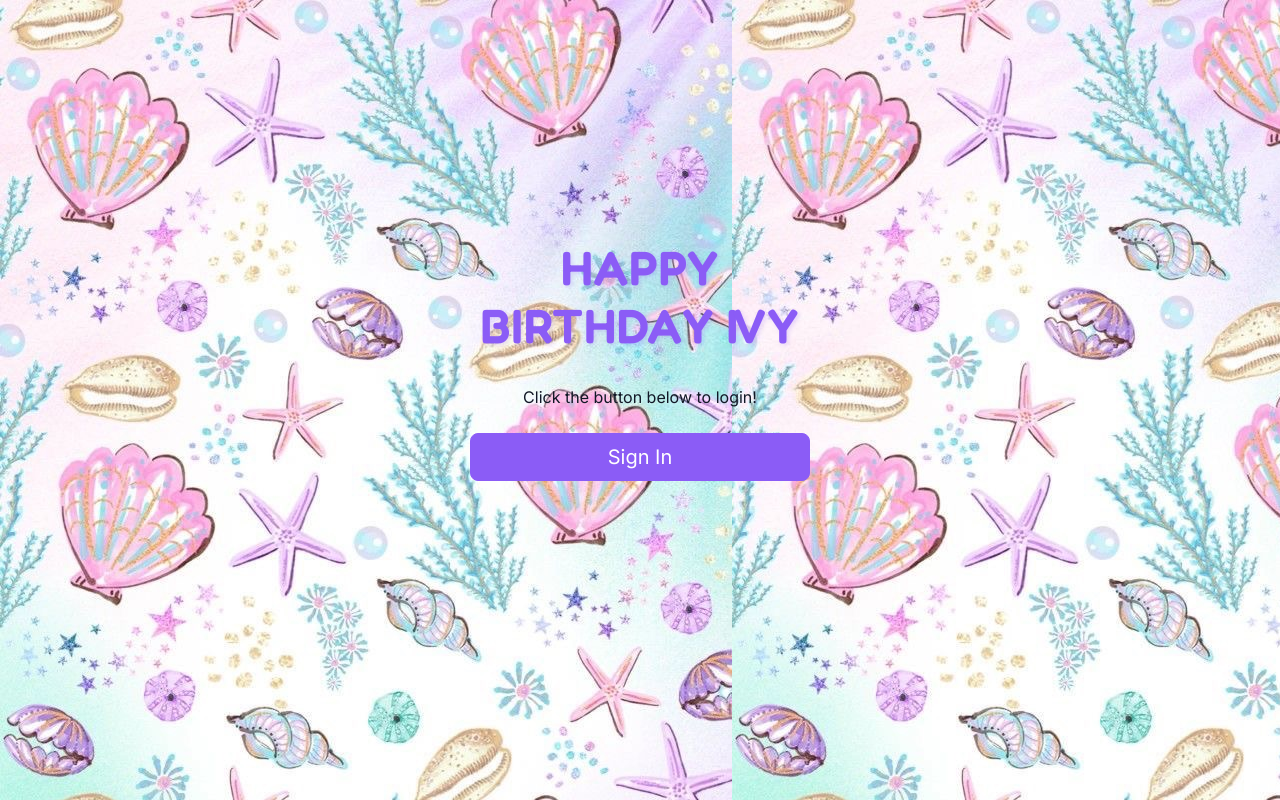
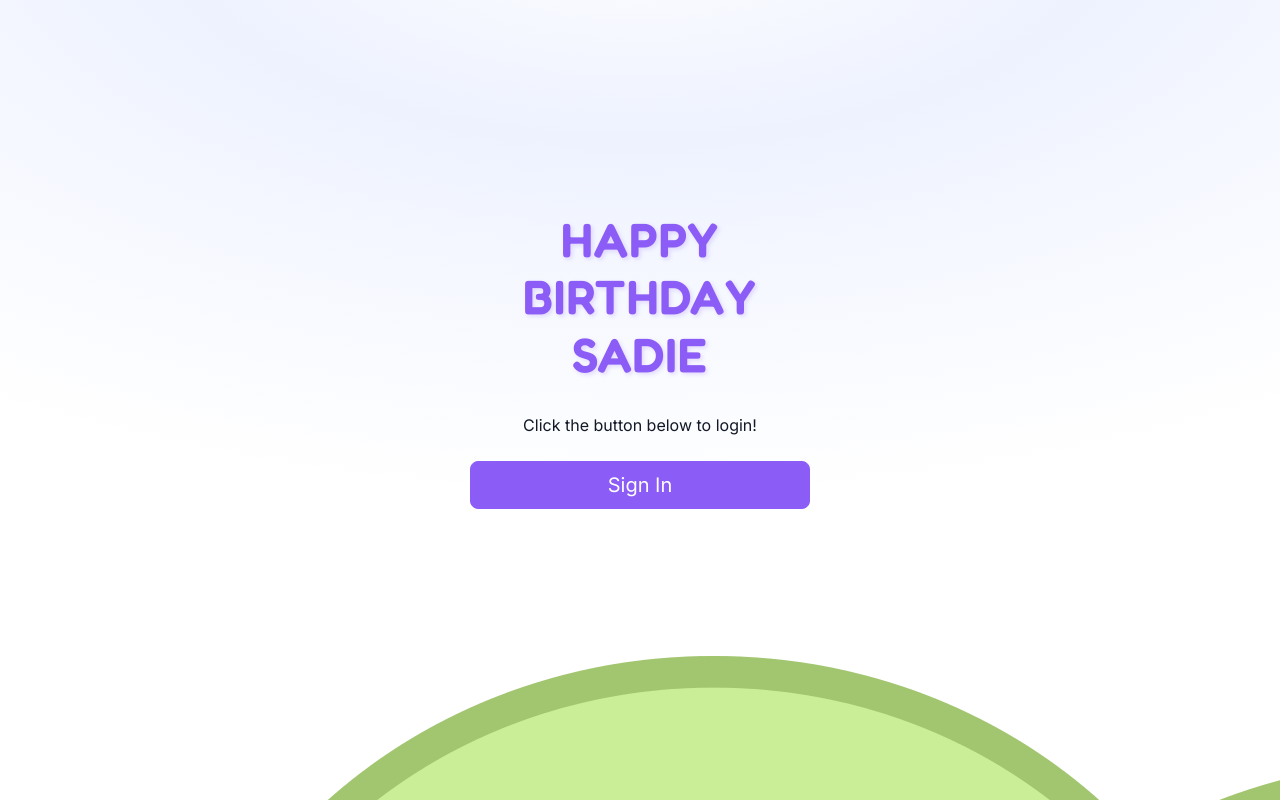
Before and after one commit to mkcarter7/Birthday-Sadie-Client, a Next.js app: page / in a window 1280 px wide. Built offline with nearby package versions, Linux system fonts and the light colour scheme; no server answers.

Commit message:
Update sign-in background

```diff
--- a/src/components/SignIn.js
+++ b/src/components/SignIn.js
@@ -24,7 +24,7 @@ function Signin() {
           textShadow: '2px 2px 4px rgba(139, 92, 246, 0.2)',
         }}
       >
-        HAPPY BIRTHDAY IVY
+        HAPPY BIRTHDAY SADIE
       </h1>
       <p style={{ marginBottom: '24px' }}>Click the button below to login!</p>
       <Button
--- a/src/styles/globals.css
+++ b/src/styles/globals.css
@@ -1,7 +1,7 @@
 :root{
   --bg: radial-gradient(1200px 600px at 50% -100px, #ffffff, #eef2ff 40%, #f4f7ff 60%, #ffffff 100%);
   /* Background image for front page */
-  --bg-image-url: url('/images/488587979_1480562312917707_8649165224796858869_n.jpg');
+  --bg-image-url: url('/images/gary-background.png');
   --card-bg:rgba(255, 255, 255, 0.7);
   --text:#121826;
   --muted:#6b7280;
```
Also changed, not shown: public/images/gary-background.png (added).
